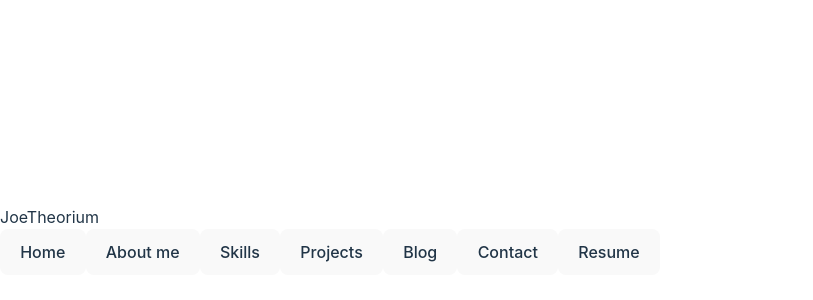
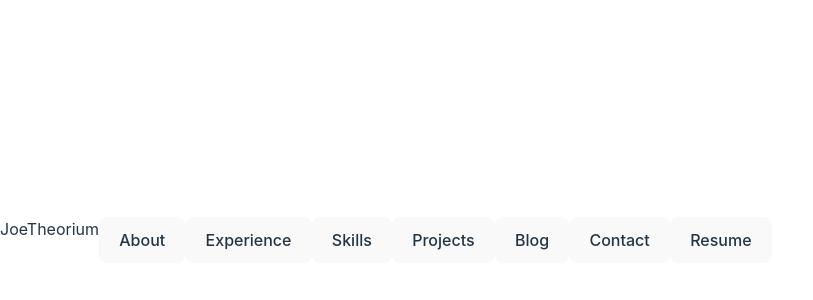
Before and after one commit to raggiodev/portfolio, a React (Vite) app: page / in a window 1280 px wide. Shown: the part 160-460 px from the top of the page, without its empty margins (0-813 px from the left). Built offline with nearby package versions, Linux system fonts and the light colour scheme.

Commit message:
iniciando about section

```diff
--- a/src/components/Header/Header.css
+++ b/src/components/Header/Header.css
@@ -0,0 +1,3 @@
+header {
+  display: flex;
+}
--- a/src/components/Header/Header.tsx
+++ b/src/components/Header/Header.tsx
@@ -1,4 +1,5 @@
 import React from 'react';
+import './Header.css';
 
 interface NavBar {
   clickLogo: () => void;
@@ -9,8 +10,8 @@ const Header: React.FC<NavBar> = ({ clickLogo }) => {
     <header>
       <div onClick={clickLogo}>JoeTheorium</div>
       <nav>
-        <button>Home</button>
-        <button>About me</button>
+        <button>About</button>
+        <button>Experience</button>
         <button>Skills</button>
         <button>Projects</button>
         <button>Blog</button>
```
Also changed, not shown: src/components/sections/About.tsx (added, +7 -0 lines), portofolio_idea_general.png (added).
